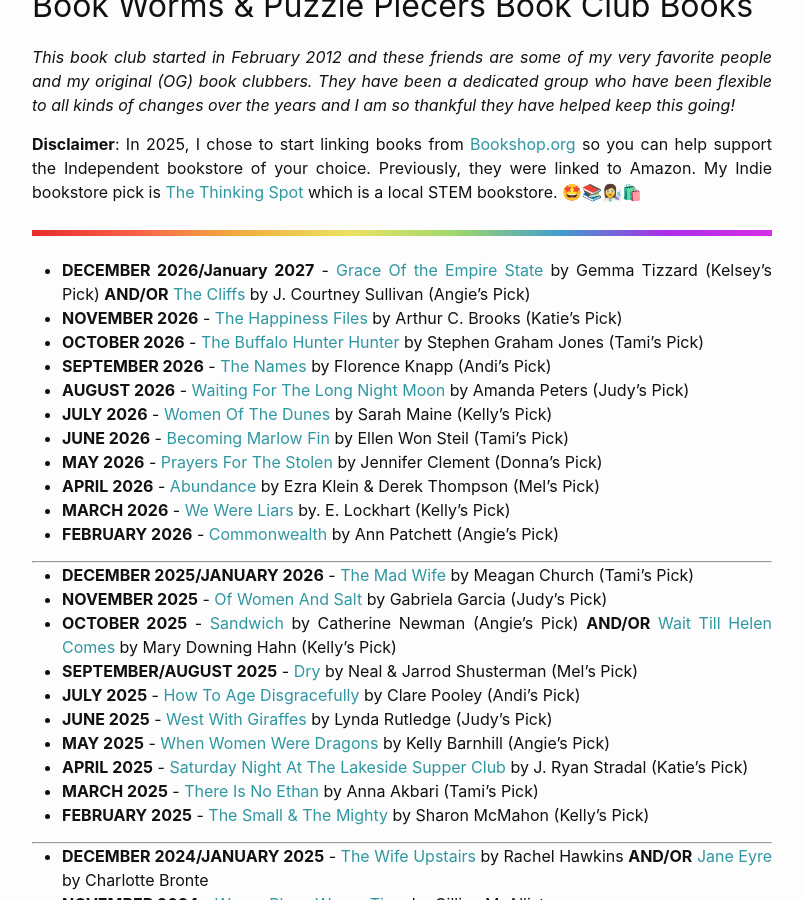
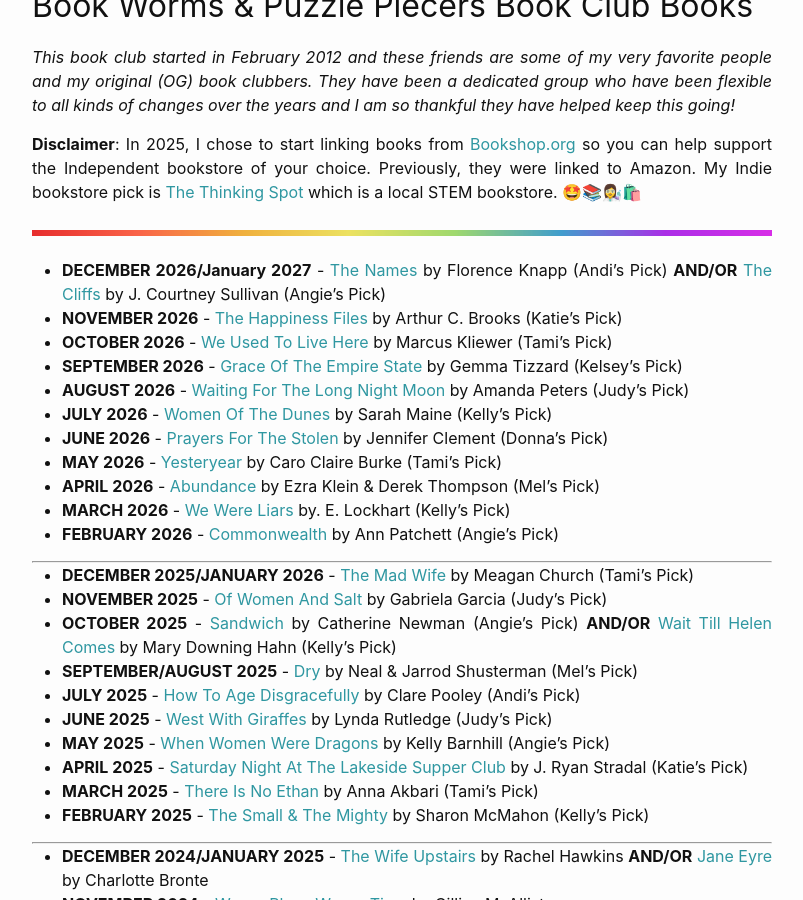
Before and after one commit to minihays/minihays.github.io, a Jekyll site: the page built from bookclub/booksread.markdown, in a window 1280 px wide and 900 px high, scrolled down 708 px. Shown: the whole window, without its empty margins (238-1041 px from the left). Built offline with Jekyll 4.4.1, drawn with Linux system fonts in a browser that asks for light colours.

Commit message:
Updated book list

```diff
--- a/bookclub/booksread.markdown
+++ b/bookclub/booksread.markdown
@@ -11,14 +11,14 @@ permalink: /bookclub/booksread/
 
 ![Bright](/images/BrightSkinnyRainbow.png)
 
-- **DECEMBER 2026/January 2027** - [Grace Of the Empire State](https://bookshop.org/p/books/grace-of-the-empire-state-a-novel-gemma-tizzard/e3e32cc425c806d6?ean=9781668056943&next=t) by Gemma Tizzard (Kelsey's Pick) **AND/OR** [The Cliffs](https://bookshop.org/p/books/the-cliffs-reese-s-book-club-a-novel-j-courtney-sullivan/7144945c4a8d1801?ean=9780593312841&next=t) by J. Courtney Sullivan (Angie's Pick)
+- **DECEMBER 2026/January 2027** - [The Names](https://bookshop.org/p/books/the-names-a-read-with-jenna-pick-a-novel-florence-knapp/f88fe6a7b29db8eb?ean=9780593833902&bkshp-astro=t) by Florence Knapp (Andi's Pick) **AND/OR** [The Cliffs](https://bookshop.org/p/books/the-cliffs-reese-s-book-club-a-novel-j-courtney-sullivan/7144945c4a8d1801?ean=9780593312841&next=t) by J. Courtney Sullivan (Angie's Pick)
 - **NOVEMBER 2026** - [The Happiness Files](https://bookshop.org/p/books/the-happiness-files-insights-on-work-and-life-by-arthur-c-brooks-arthur-c-brooks/96afb8c49292abed?ean=9798892792264&next=t) by Arthur C. Brooks (Katie's Pick)
-- **OCTOBER 2026** - [The Buffalo Hunter Hunter](https://bookshop.org/p/books/the-buffalo-hunter-hunter-stephen-graham-jones/d1b4a8cac4757e4e?ean=9781668075081&next=t) by Stephen Graham Jones (Tami's Pick)
-- **SEPTEMBER 2026** - [The Names](https://bookshop.org/p/books/the-names-a-read-with-jenna-pick-a-novel-florence-knapp/f88fe6a7b29db8eb?ean=9780593833902&next=t) by Florence Knapp (Andi's Pick)
+- **OCTOBER 2026** - [We Used To Live Here](https://bookshop.org/p/books/we-used-to-live-here-a-novel-marcus-kliewer/9e2a7d3d4cae26c2?ean=9781982198794&bkshp-astro=t) by Marcus Kliewer (Tami's Pick)
+- **SEPTEMBER 2026** - [Grace Of The Empire State](https://bookshop.org/p/books/grace-of-the-empire-state-a-novel-gemma-tizzard/e3e32cc425c806d6?ean=9781668056950&bkshp-astro=t) by Gemma Tizzard (Kelsey's Pick)
 - **AUGUST 2026** - [Waiting For The Long Night Moon](https://bookshop.org/p/books/waiting-for-the-long-night-moon-stories-amanda-peters/ce108a5d51ee91f6?ean=9781646222599&next=t) by Amanda Peters (Judy's Pick)
 - **JULY 2026** - [Women Of The Dunes](https://bookshop.org/p/books/women-of-the-dunes-a-novel-sarah-maine/54982f1580d00da9?ean=9781501189593&next=t) by Sarah Maine (Kelly's Pick)
-- **JUNE 2026** - [Becoming Marlow Fin](https://bookshop.org/p/books/becoming-marlow-fin-ellen-won-steil/e2b57eeb54175742?ean=9781662512124&next=t) by Ellen Won Steil (Tami's Pick)
-- **MAY 2026** - [Prayers For The Stolen](https://bookshop.org/p/books/prayers-for-the-stolen-jennifer-clement/d88a01ee7ed75253?ean=9780804138802&next=t) by Jennifer Clement (Donna's Pick)
+- **JUNE 2026** - [Prayers For The Stolen](https://bookshop.org/p/books/prayers-for-the-stolen-jennifer-clement/d88a01ee7ed75253?ean=9780804138802&next=t) by Jennifer Clement (Donna's Pick)
+- **MAY 2026** - [Yesteryear](https://bookshop.org/p/books/yesteryear-caro-claire-burke/c847c68a9972bcb0?ean=9780593804216&bkshp-astro=t) by Caro Claire Burke (Tami's Pick)
 - **APRIL 2026** - [Abundance](https://bookshop.org/p/books/abundance-derek-thompson/28c86c47a61a8296?ean=9781668023488&next=t) by Ezra Klein & Derek Thompson (Mel's Pick)
 - **MARCH 2026** - [We Were Liars](https://bookshop.org/p/books/we-were-liars-e-lockhart/bb9977e8dde2c3cc?ean=9780385741279&next=t) by. E. Lockhart (Kelly's Pick)
 - **FEBRUARY 2026** - [Commonwealth](https://bookshop.org/p/books/commonwealth-a-novel-ann-patchett/5b4ee093a12a5efc?ean=9780062491831&next=t) by Ann Patchett (Angie's Pick)
```
